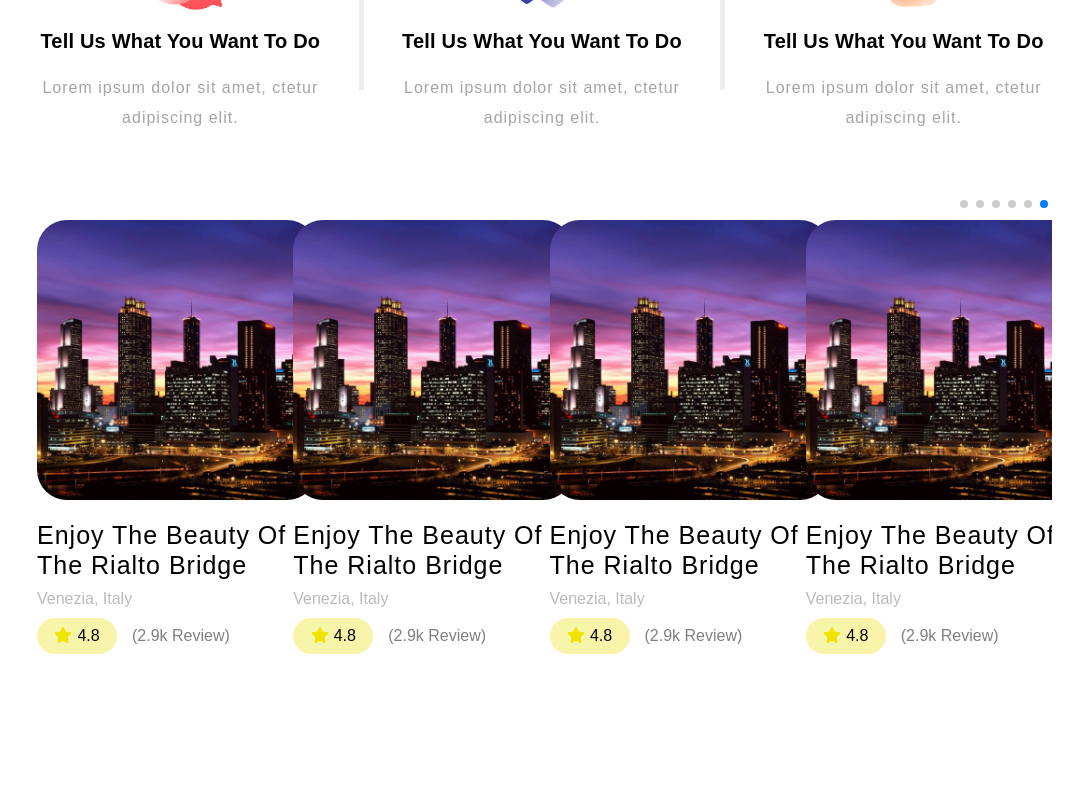
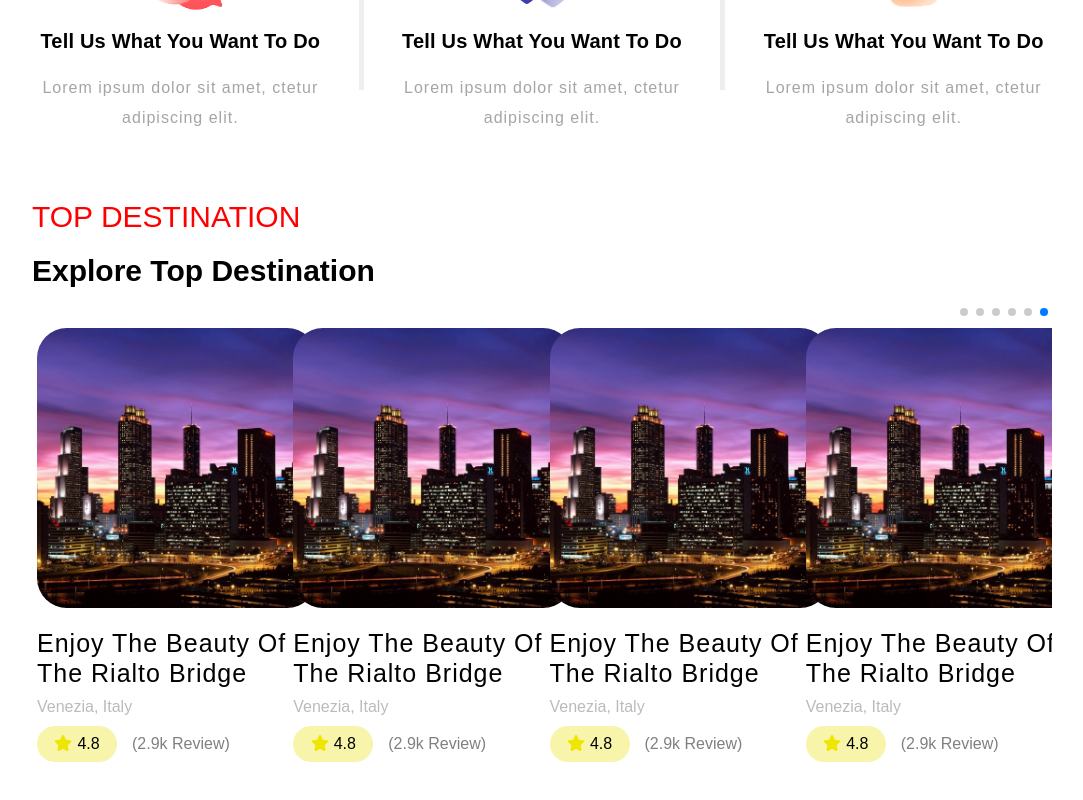
Before and after one commit to nurovic/Travel-Agency, a React (Create React App) app: page / in a window 1280 px wide. Shown: the part 761-1561 px from the top of the page, without its empty margins (98-1181 px from the left). Before the commit the page ends 1481 px from the top, so only its background shows below. Built offline with nearby package versions, Linux system fonts and the light colour scheme; a web font is replaced by a local one.

Commit message:
Added Title

```diff
--- a/src/Components/Slide.js
+++ b/src/Components/Slide.js
@@ -17,6 +17,10 @@ import { Pagination } from "swiper";
 const Slide = () => {
   return (
     <>
+      <Title>
+        <span className="title">TOP DESTINATION</span>
+        <span className="title-bold">Explore Top Destination</span>
+      </Title>
       <Swip
         slidesPerView={4}
         spaceBetween={15}
@@ -345,3 +349,20 @@ const Swip = styled(Swiper)`
   float: right;
 }
 `
+
+const Title = styled.div`
+  display: flex;
+  flex-direction: column;
+  margin: 20px 130px;
+
+  .title{
+    color: red;
+    font-size: 30px;
+    font-weight: 400;
+    margin-bottom: 20px;
+  }
+  .title-bold{
+    font-weight: 700;
+    font-size:30px;
+  }
+`
```
